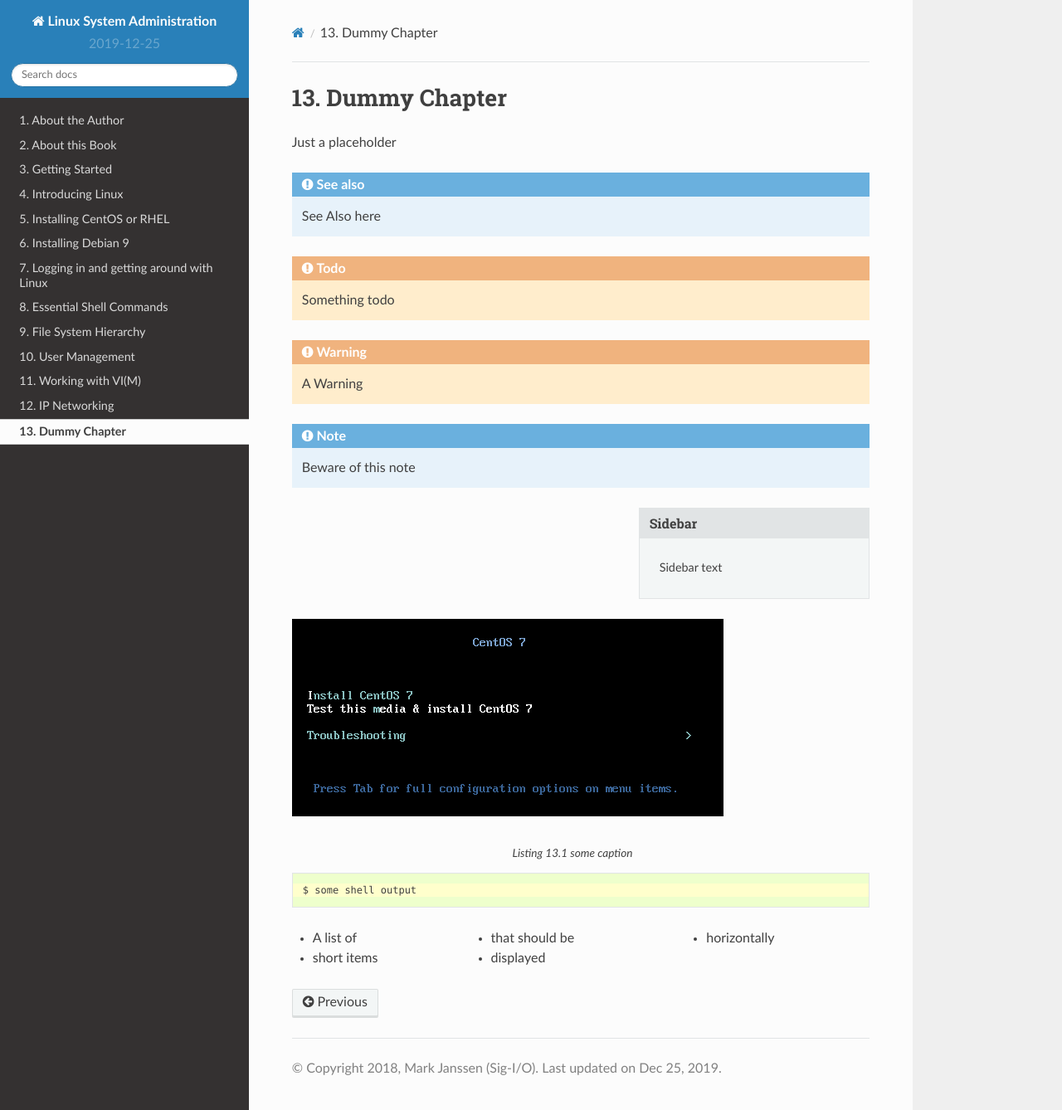
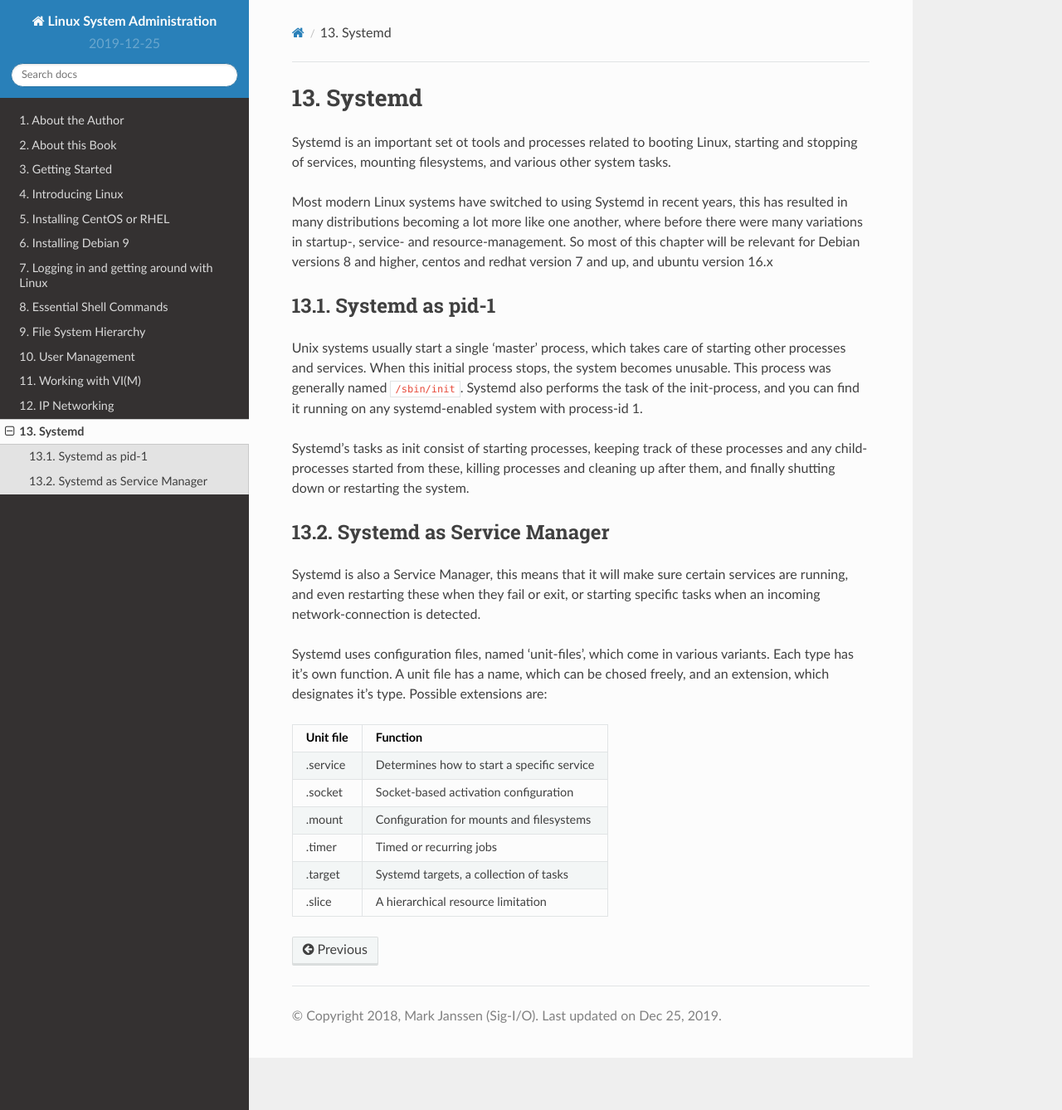
Before and after one commit to sigio/sysadminbook, a Sphinx documentation site: the page built from source/systemd.rst, in a window 1280 px wide and 1338 px high. Shown: the whole window at 83% size. Built offline with Sphinx 7.4.7 and the Read the Docs theme 2.0.0, drawn with Linux system fonts in a browser that asks for light colours.

Commit message:
Beginning systemd chapter

```diff
--- a/source/systemd.rst
+++ b/source/systemd.rst
@@ -1,39 +1,48 @@
 .. MIT License
    Copyright © 2018 Sig-I/O Automatisering / Mark Janssen, Licensed under the MIT license
 
-Dummy Chapter
-=============
+Systemd
+=======
 
-Just a placeholder
+Systemd is an important set ot tools and processes related to booting Linux, starting and
+stopping of services, mounting filesystems, and various other system tasks.
 
-.. seealso:: See Also here
+Most modern Linux systems have switched to using Systemd in recent years, this has
+resulted in many distributions becoming a lot more like one another, where before there
+were many variations in startup-, service- and resource-management. So most of this
+chapter will be relevant for Debian versions 8 and higher, centos and redhat version 7 and
+up, and ubuntu version 16.x
 
-.. todo:: Something todo
+Systemd as pid-1
+----------------
 
-.. warning:: A Warning
+Unix systems usually start a single 'master' process, which takes care of starting other
+processes and services. When this initial process stops, the system becomes unusable. This
+process was generally named :file:`/sbin/init`. Systemd also performs the task of the
+init-process, and you can find it running on any systemd-enabled system with process-id 1.
 
-.. note:: Beware of this note
+Systemd's tasks as init consist of starting processes, keeping track of these processes
+and any child-processes started from these, killing processes and cleaning up after them,
+and finally shutting down or restarting the system.
 
-.. sidebar:: Sidebar
+Systemd as Service Manager
+--------------------------
 
-  Sidebar text
+Systemd is also a Service Manager, this means that it will make sure certain services are
+running, and even restarting these when they fail or exit, or starting specific tasks when
+an incoming network-connection is detected.
 
+Systemd uses configuration files, named 'unit-files', which come in various variants. Each
+type has it's own function. A unit file has a name, which can be chosed freely, and an
+extension, which designates it's type. Possible extensions are:
 
-.. image:: _static/images/centos-7-install-boot.png
-   :alt: Some Image
-
-.. code-block:: bash
-  :emphasize-lines: 1
-  :caption: some caption
-
-  $ some shell output
-
-
-.. hlist::
-   :columns: 3
-
-   * A list of
-   * short items
-   * that should be
-   * displayed
-   * horizontally
+=============   ===================================================
+Unit file       Function
+=============   ===================================================
+.service        Determines how to start a specific service
+.socket         Socket-based activation configuration
+.mount          Configuration for mounts and filesystems
+.timer          Timed or recurring jobs
+.target         Systemd targets, a collection of tasks
+.slice          A hierarchical resource limitation
+=============   ===================================================
```
